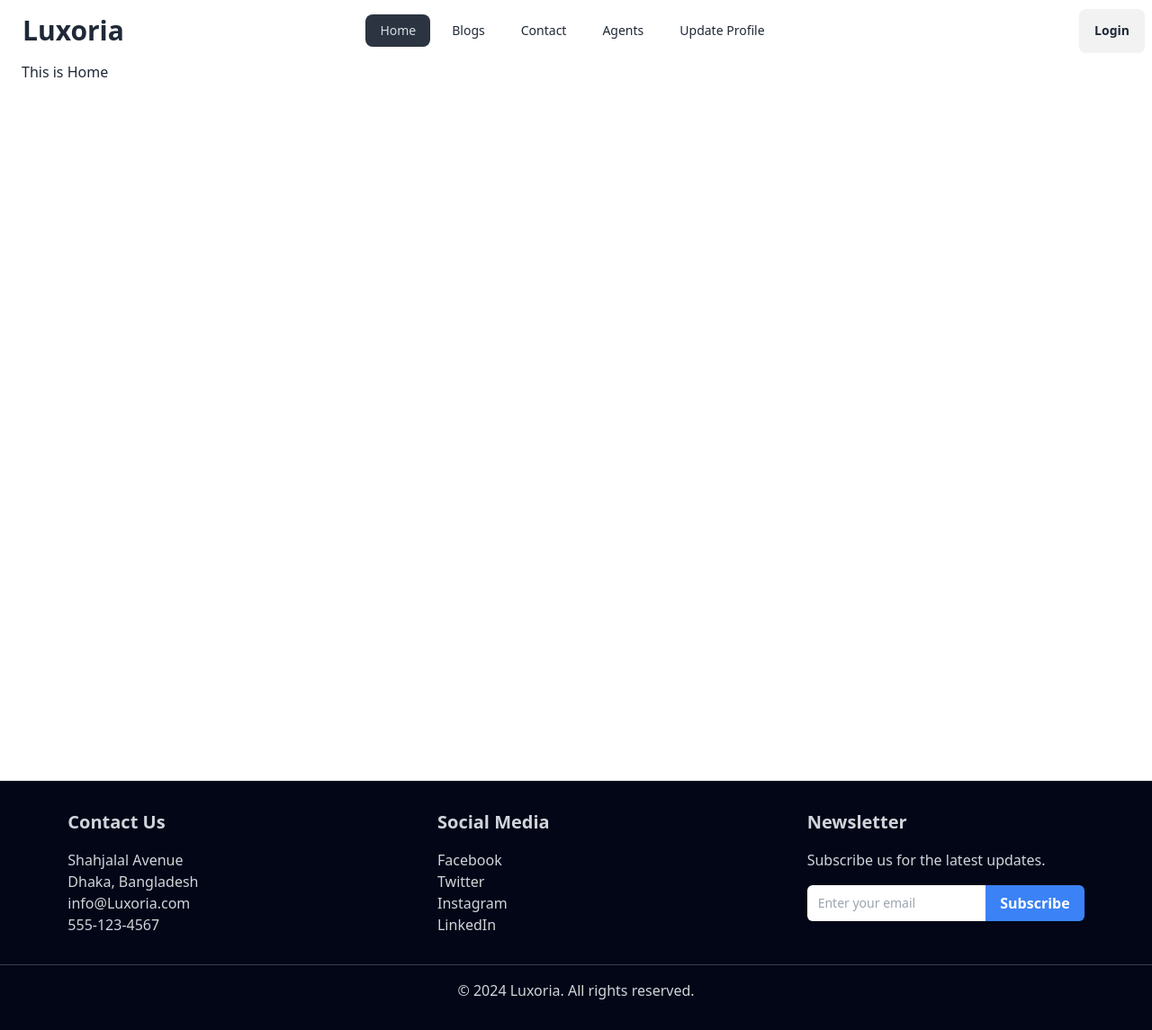
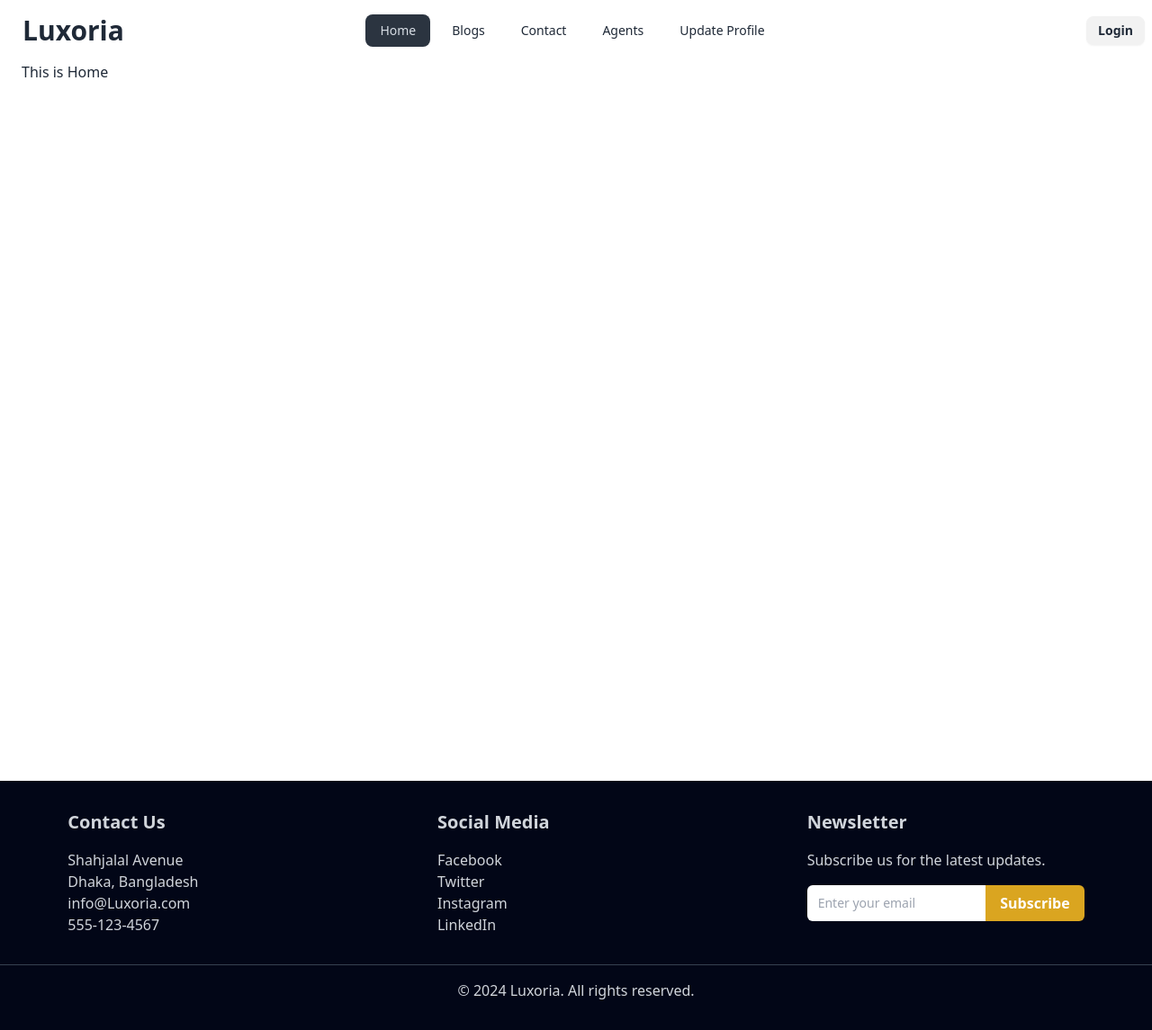
Before and after one commit to Sazid60/Luxoria-Real-Estate, a React (Vite) app: page / in a window 1280 px wide. Shown: the whole page at 90% size. Built offline with nearby package versions, Linux system fonts and the light colour scheme.

Commit message:
Navbar Routes Fixed

```diff
--- a/src/Components/Footer.jsx
+++ b/src/Components/Footer.jsx
@@ -1,3 +1,4 @@
+import { Link } from "react-router-dom";
 
 
 const Footer = () => {
@@ -26,7 +27,9 @@ const Footer = () => {
                     <p>Subscribe us for the latest updates.</p>
                     <form className="mt-4 flex">
                         <input type="email" placeholder="Enter your email" className="w-full  border-gray-700 rounded-l-md py-2 px-3 text-sm text-gray-300 focus:outline-none focus:border-gray-500" />
-                <button type="submit" className="bg-blue-500 hover:bg-blue-600 text-white font-semibold py-2 px-4 rounded-r-md focus:outline-none focus:bg-blue-600">Subscribe</button>
+                        <Link to={"/blogs"}>
+                         <button type="submit" className="bg-[#DAA520] hover:bg-slate-500 text-white font-semibold py-2 px-4 rounded-r-md">Subscribe</button>
+                         </Link>
                     </form>
                 </div>
             </div>
--- a/src/Components/Navbar.jsx
+++ b/src/Components/Navbar.jsx
@@ -33,7 +33,7 @@ const Navbar = () => {
                 </ul>
             </div>
             <div className="navbar-end">
-                <NavLink className="btn" to={"/login"}>Login</NavLink>
+                <NavLink className="btn btn-sm" to={"/login"}>Login</NavLink>
             </div>
         </div>
     );
--- a/src/Routes/Routes.jsx
+++ b/src/Routes/Routes.jsx
@@ -6,6 +6,7 @@ import Login from "../Pages/Login/Login";
 import Profile from "../Pages/Profile/Profile";
 import Contact from "../Pages/Contact/Contact";
 import Agents from "../Pages/Agents/Agents";
+import Blogs from "../Pages/Blogs/Blogs";
 
 const router = createBrowserRouter([
     {
@@ -34,7 +35,7 @@ const router = createBrowserRouter([
         },
         {
             path: "/blogs",
-            element: <Profile></Profile>,
+            element: <Blogs></Blogs>,
         },
         {
             path: "/contact",
```
Lines whose indentation alone changed are shown as unchanged.
